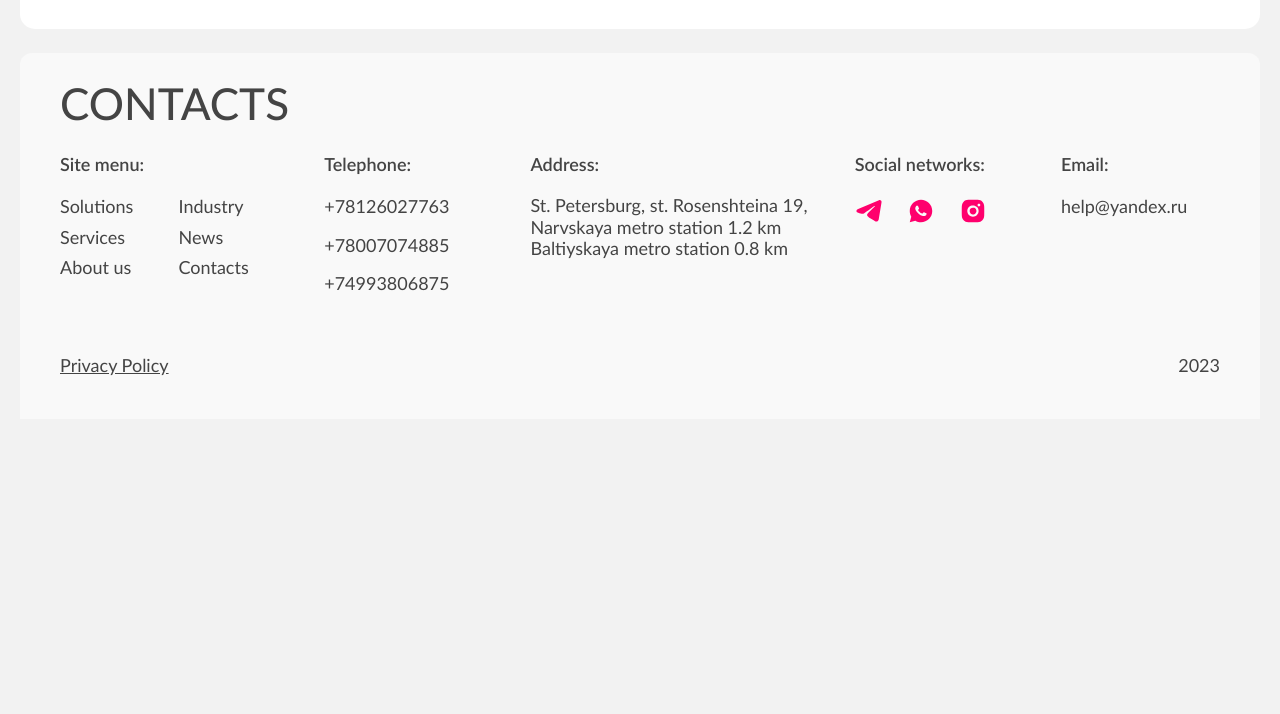
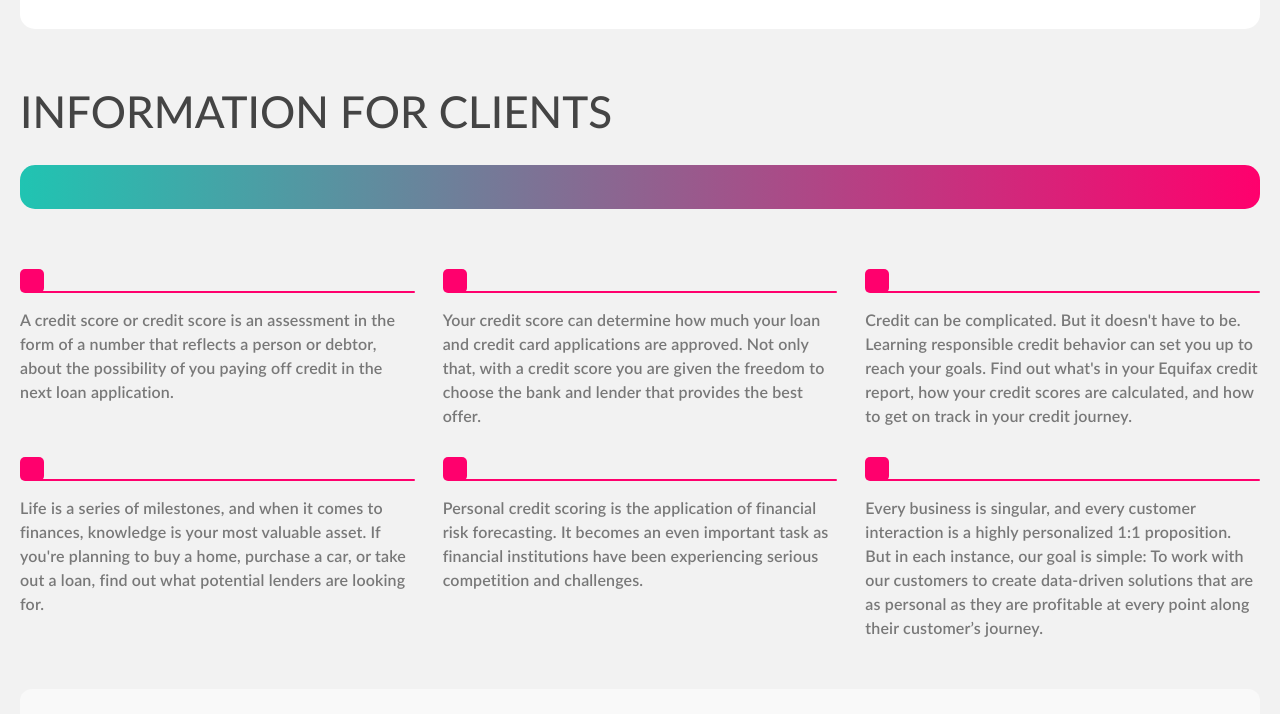
Before and after one commit to danelian/technopeak, a website: page src/index.html in a window 1280 px wide. Shown: the part 3391-4105 px from the top of the page. Before the commit the page ends 3810 px from the top, so only its background shows below. Drawn offline with nearby package versions, Linux system fonts and the light colour scheme; files that its build step writes are made by us from their sources; files whose address does not match are found by name.

Commit message:
fclients - desktop

```diff
--- a/src/index.html
+++ b/src/index.html
@@ -16,6 +16,7 @@
 	@@include('widgets/hero.html')
 	@@include('widgets/newsbl.html')
 	@@include('widgets/aboutbl.html')
+	@@include('widgets/fclients.html')
 
 	@@include('template/footer.html')
 
--- a/src/scss/style.scss
+++ b/src/scss/style.scss
@@ -72,3 +72,4 @@
 @import "widgets/hero";
 @import "widgets/newsbl";
 @import "widgets/aboutbl";
+@import "widgets/fclients";
--- /dev/null
+++ b/src/scss/widgets/fclients.scss
@@ -0,0 +1,65 @@
+.fclients {
+  padding-top: 36px;
+  padding-bottom: 48px;
+  .heading {
+    margin-bottom: 24px;
+  }
+  .line-decor {
+    margin-bottom: 60px;
+  }
+  &__list {
+    display: grid;
+    grid-template-columns: repeat(3, 1fr);
+    gap: 28px;
+    width: 100%;
+  }
+}
+
+.line-decor {
+  display: block;
+  width: 100%;
+  height: 44px;
+  border-radius: 15px;
+  background: linear-gradient(to right,  #20c4b2 0%,#ff006d 100%);
+}
+
+.point {
+  &__icon {
+    position: relative;
+    width: 100%;
+    margin-bottom: 16px;
+    height: 24px;
+    &::before {
+      content: '';
+      position: absolute;
+      bottom: 0;left: 0;
+      width: 24px;
+      height: 24px;
+      border-radius: 5px;
+      background-color: var(--red-color);
+    }
+    &::after {
+      content: '';
+      position: absolute;
+      bottom: 0;left: 6px;
+      width: calc(100% - 6px);
+      height: 2px;
+      border-radius: 3px;
+      background-color: var(--red-color);
+    }
+  }
+  &__text {
+    font-size: 16px;
+    font-weight: 600;
+    line-height: 1.5;
+    letter-spacing: 0.15px;
+    color: var(--font-color);
+    p {
+      margin-top: 0;
+      margin-bottom: 0;
+      &:not(:last-child) {
+        margin-bottom: 12px;
+      }
+    }
+  }
+}
--- /dev/null
+++ b/src/widgets/fclients.html
@@ -0,0 +1,46 @@
+<section class="fclients">
+  <div class="container">
+    <div class="heading">
+      <h2 class="section-title">Information for clients</h2>
+    </div>
+    <div class="line-decor"></div>
+    <div class="fclients__list">
+      <div class="point">
+        <div class="point__icon"></div>
+        <div class="point__text">
+          <p>A credit score or credit score is an assessment in the form of a number that reflects a person or debtor, about the possibility of you paying off credit in the next loan application.</p>
+        </div>
+      </div>
+      <div class="point">
+        <div class="point__icon"></div>
+        <div class="point__text">
+          <p>Your credit score can determine how much your loan and credit card applications are approved. Not only that, with a credit score you are given the freedom to choose the bank and lender that provides the best offer.</p>
+        </div>
+      </div>
+      <div class="point">
+        <div class="point__icon"></div>
+        <div class="point__text">
+          <p>Credit can be complicated. But it doesn't have to be. Learning responsible credit behavior can set you up to reach your goals. Find out what's in your Equifax credit report, how your credit scores are calculated, and how to get on track in your credit journey.</p>
+        </div>
+      </div>
+      <div class="point">
+        <div class="point__icon"></div>
+        <div class="point__text">
+          <p>Life is a series of milestones, and when it comes to finances, knowledge is your most valuable asset. If you're planning to buy a home, purchase a car, or take out a loan, find out what potential lenders are looking for.</p>
+        </div>
+      </div>
+      <div class="point">
+        <div class="point__icon"></div>
+        <div class="point__text">
+          <p>Personal credit scoring is the application of financial risk forecasting. It becomes an even important task as financial institutions have been experiencing serious competition and challenges.</p>
+        </div>
+      </div>
+      <div class="point">
+        <div class="point__icon"></div>
+        <div class="point__text">
+          <p>Every business is singular, and every customer interaction is a highly personalized 1:1 proposition. But in each instance, our goal is simple: To work with our customers to create data-driven solutions that are as personal as they are profitable at every point along their customer’s journey.</p>
+        </div>
+      </div>
+    </div>
+  </div>
+</section>
```
Also changed, not shown: dist/css/style.css, dist/css/style.min.css, dist/index.html.
